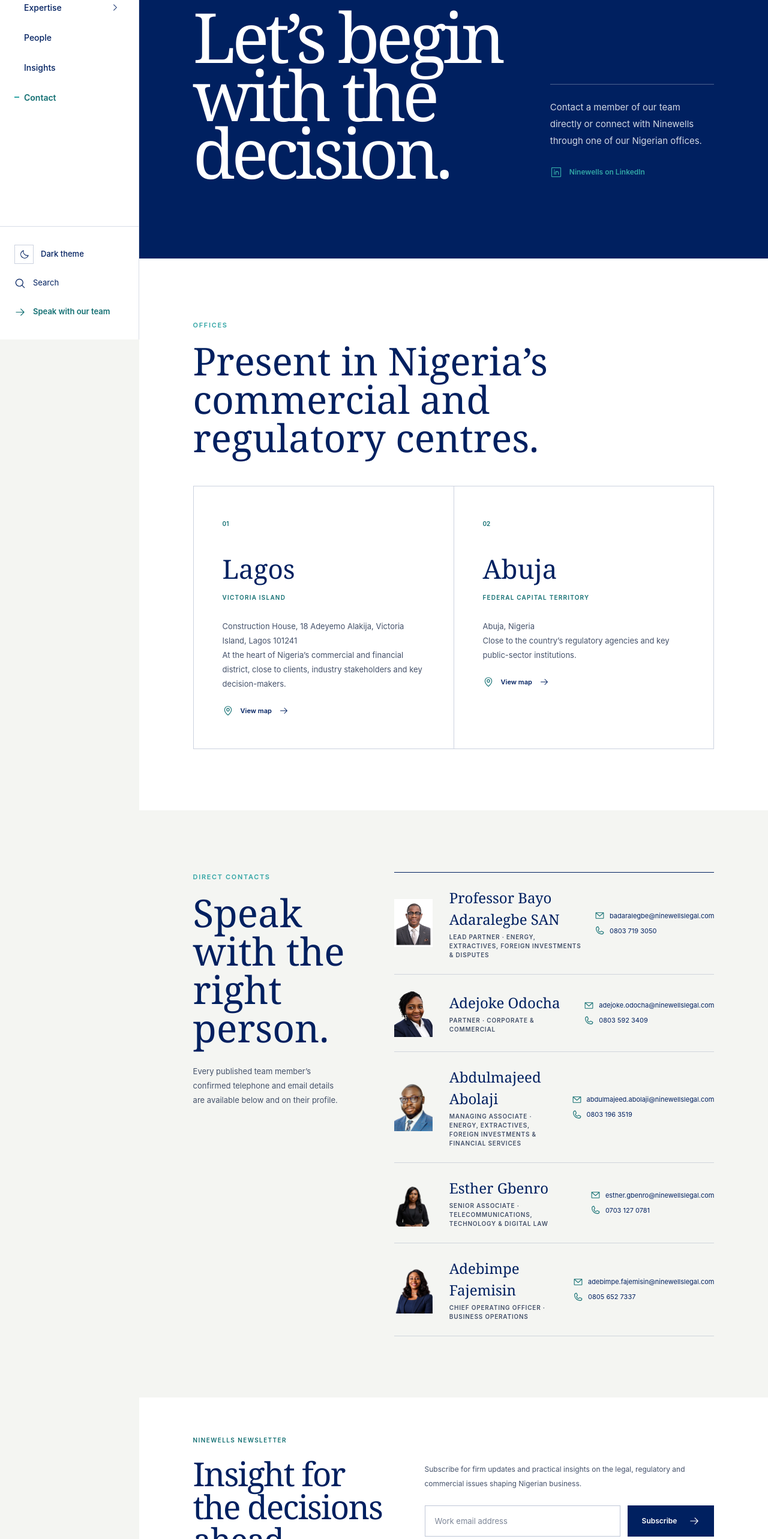
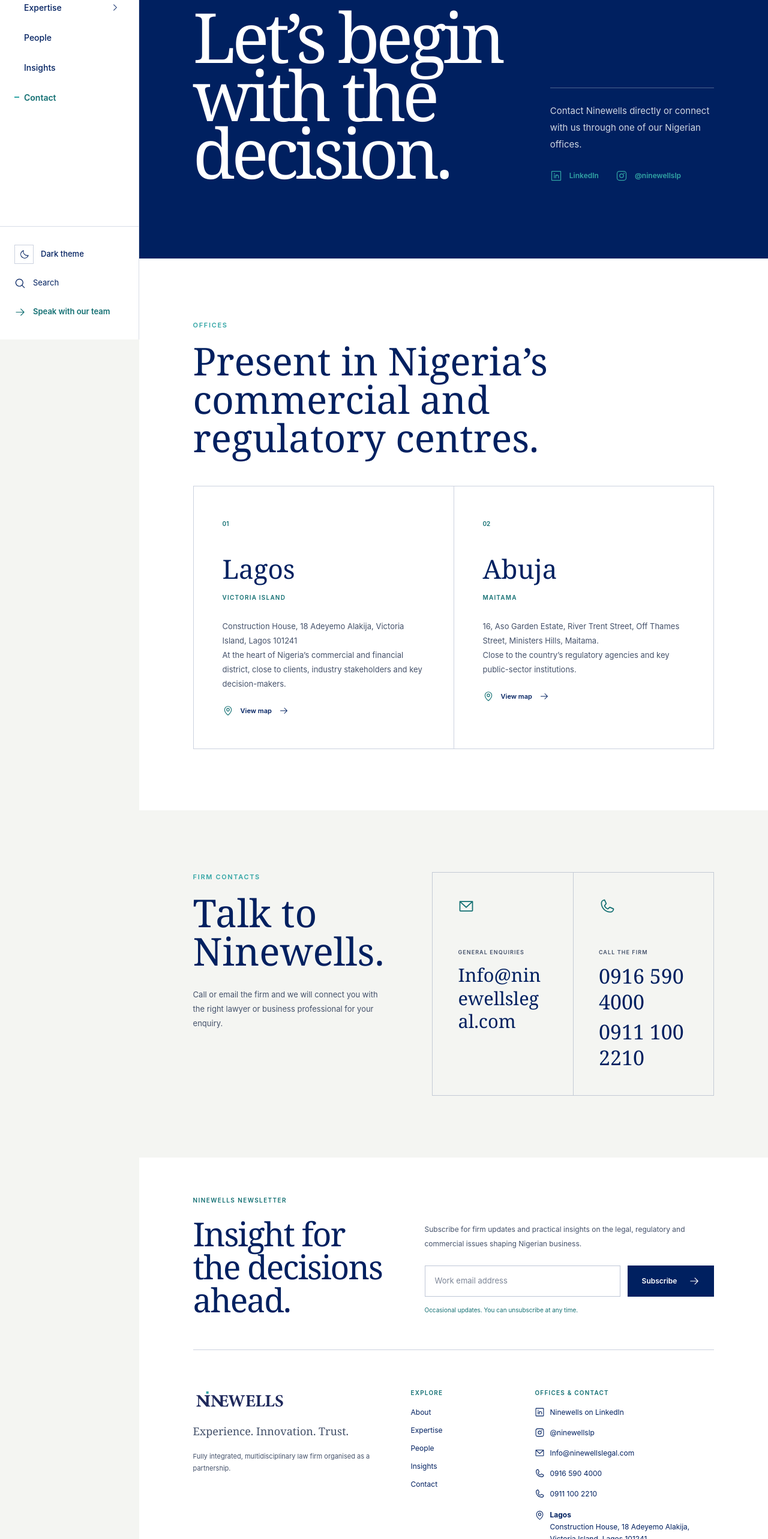
Before and after one commit to Psami-wondah/ninewellsweb, a React (Vite) app: page /contact in a window 1280 px wide. Shown: the part 234-2800 px from the top of the page at 60% size. Built offline with nearby package versions, Linux system fonts and the light colour scheme.

Commit message:
feat: extra updates

```diff
--- a/src/components/navigation/MobileMenu.tsx
+++ b/src/components/navigation/MobileMenu.tsx
@@ -8,10 +8,10 @@
 } from "@phosphor-icons/react";
 import { useState } from "react";
 import { Link, useLocation } from "react-router-dom";
+import { company } from "../../data/company";
 import {
   expertise,
   expertiseSlugs,
-  LINKEDIN_URL,
   navItems,
 } from "../../data/siteContent";
 import { useDialogFocus } from "../../hooks/useDialogFocus";
@@ -141,12 +141,20 @@
         </Link>
         <a
           className="text-[12px] text-white/85 no-underline"
-          href={LINKEDIN_URL}
+          href={company.social.linkedin}
           target="_blank"
           rel="noreferrer"
         >
           Ninewells on LinkedIn
         </a>
+        <a
+          className="text-[12px] text-white/85 no-underline"
+          href={company.social.instagram}
+          target="_blank"
+          rel="noreferrer"
+        >
+          Instagram {company.social.instagramHandle}
+        </a>
       </div>
     </div>
   );
--- a/src/components/pages/ContactPage.tsx
+++ b/src/components/pages/ContactPage.tsx
@@ -1,14 +1,12 @@
 import {
   ArrowRight,
   EnvelopeSimple,
+  InstagramLogo,
   LinkedinLogo,
   MapPin,
   Phone,
 } from "@phosphor-icons/react";
-import { Link } from "react-router-dom";
 import { company } from "../../data/company";
-import { people } from "../../data/people";
-import { LINKEDIN_URL } from "../../data/siteContent";
 import { Eyebrow } from "../ui/Eyebrow";
 
 export function ContactPage() {
@@ -28,17 +26,27 @@
           </h1>
           <div className="border-t border-white/30 pt-6">
             <p className="m-0 text-[15px] leading-7 text-white/82">
-              Contact a member of our team directly or connect with Ninewells
-              through one of our Nigerian offices.
+              Contact Ninewells directly or connect with us through one of our
+              Nigerian offices.
             </p>
+            <div className="mt-7 flex flex-wrap gap-x-7 gap-y-3">
               <a
-              className="mt-7 inline-flex items-center gap-3 text-[12px] font-semibold text-teal no-underline"
-              href={LINKEDIN_URL}
+                className="inline-flex items-center gap-3 text-[12px] font-semibold text-teal no-underline"
+                href={company.social.linkedin}
                 target="_blank"
                 rel="noreferrer"
               >
-              <LinkedinLogo size={20} /> Ninewells on LinkedIn
+                <LinkedinLogo size={20} /> LinkedIn
               </a>
+              <a
+                className="inline-flex items-center gap-3 text-[12px] font-semibold text-teal no-underline"
+                href={company.social.instagram}
+                target="_blank"
+                rel="noreferrer"
+              >
+                <InstagramLogo size={20} /> {company.social.instagramHandle}
+              </a>
+            </div>
           </div>
         </div>
       </section>
@@ -90,69 +98,58 @@
 
       <section
         className="bg-paper px-[clamp(22px,7vw,118px)] py-[clamp(72px,8vw,106px)] dark:bg-[#071224]"
-        aria-labelledby="direct-contacts-heading"
+        aria-labelledby="firm-contacts-heading"
       >
         <div className="grid gap-10 lg:grid-cols-[.55fr_1.15fr] lg:gap-20">
           <div>
-            <Eyebrow>Direct contacts</Eyebrow>
+            <Eyebrow>Firm contacts</Eyebrow>
             <h2
               className="mt-5 mb-0 font-serif text-[clamp(40px,5vw,64px)] leading-none font-normal text-navy dark:text-paper"
-              id="direct-contacts-heading"
+              id="firm-contacts-heading"
             >
-              Speak with the right person.
+              Talk to Ninewells.
             </h2>
             <p className="mt-7 max-w-[390px] text-[13px] leading-6 text-slate dark:text-paper/78">
-              Every published team member’s confirmed telephone and email
-              details are available below and on their profile.
+              Call or email the firm and we will connect you with the right
+              lawyer or business professional for your enquiry.
             </p>
           </div>
-          <div className="border-t border-navy dark:border-paper">
-            {people.map((person) => (
-              <article
-                className="grid gap-5 border-b border-navy/15 py-6 dark:border-white/15 sm:grid-cols-[72px_1fr_auto] sm:items-center"
-                key={person.slug}
-              >
-                <img
-                  className="h-20 w-16 object-cover"
-                  src={person.image}
-                  style={{ objectPosition: person.imagePosition }}
-                  alt=""
-                />
-                <div>
-                  <Link
-                    className="font-serif text-[24px] text-navy no-underline dark:text-paper"
-                    to={`/people/${person.slug}`}
-                  >
-                    {person.name}
-                  </Link>
-                  <p className="mt-1 mb-0 text-[10px] font-semibold uppercase tracking-[.08em] text-slate dark:text-paper/70">
-                    {person.position} · {person.role}
-                  </p>
-                </div>
-                <div className="flex flex-col gap-2 text-[11px]">
+          <div className="grid border-t border-l border-navy/20 dark:border-white/20 md:grid-cols-2">
             <a
-                    className="inline-flex items-center gap-2 text-navy no-underline dark:text-paper"
-                    href={`mailto:${person.email}`}
+              className="group min-h-[230px] border-r border-b border-navy/20 p-[clamp(24px,4vw,42px)] text-navy no-underline dark:border-white/20 dark:text-paper"
+              href={`mailto:${company.contact.email}`}
             >
               <EnvelopeSimple
                 className="text-teal-dark dark:text-teal"
-                      size={17}
-                    />{" "}
-                    {person.email}
+                size={28}
+              />
+              <small className="mt-14 block text-[9px] font-semibold uppercase tracking-[.12em] text-slate dark:text-paper/70">
+                General enquiries
+              </small>
+              <strong className="mt-3 block font-serif text-[clamp(23px,2.4vw,32px)] leading-tight font-normal break-words">
+                {company.contact.email}
+              </strong>
             </a>
-                  <a
-                    className="inline-flex items-center gap-2 text-navy no-underline dark:text-paper"
-                    href={`tel:${person.mobile.replace(/\s/g, "")}`}
-                  >
+            <div className="min-h-[230px] border-r border-b border-navy/20 p-[clamp(24px,4vw,42px)] text-navy dark:border-white/20 dark:text-paper">
               <Phone
                 className="text-teal-dark dark:text-teal"
-                      size={17}
-                    />{" "}
-                    {person.mobile}
+                size={28}
+              />
+              <small className="mt-14 block text-[9px] font-semibold uppercase tracking-[.12em] text-slate dark:text-paper/70">
+                Call the firm
+              </small>
+              <div className="mt-3 flex flex-col gap-2 font-serif text-[clamp(24px,2.7vw,34px)] leading-tight">
+                {company.contact.phones.map((phone) => (
+                  <a
+                    className="w-fit text-navy no-underline dark:text-paper"
+                    href={`tel:${phone.replace(/\s/g, "")}`}
+                    key={phone}
+                  >
+                    {phone}
                   </a>
+                ))}
               </div>
-              </article>
-            ))}
+            </div>
           </div>
         </div>
       </section>
--- a/src/components/sections/SiteFooter.tsx
+++ b/src/components/sections/SiteFooter.tsx
@@ -1,8 +1,14 @@
-import { ArrowRight, LinkedinLogo, MapPin } from "@phosphor-icons/react";
+import {
+  ArrowRight,
+  EnvelopeSimple,
+  InstagramLogo,
+  LinkedinLogo,
+  MapPin,
+  Phone,
+} from "@phosphor-icons/react";
 import { useState, type FormEvent } from "react";
 import { Link } from "react-router-dom";
 import { company } from "../../data/company";
-import { LINKEDIN_URL } from "../../data/siteContent";
 import { BrandLogo } from "../ui/BrandLogo";
 
 export function SiteFooter() {
@@ -110,12 +116,35 @@
         </p>
         <a
           className="flex items-center gap-2 no-underline"
-          href={LINKEDIN_URL}
+          href={company.social.linkedin}
           target="_blank"
           rel="noreferrer"
         >
           <LinkedinLogo size={17} /> Ninewells on LinkedIn
         </a>
+        <a
+          className="flex items-center gap-2 no-underline"
+          href={company.social.instagram}
+          target="_blank"
+          rel="noreferrer"
+        >
+          <InstagramLogo size={17} /> {company.social.instagramHandle}
+        </a>
+        <a
+          className="flex items-center gap-2 no-underline"
+          href={`mailto:${company.contact.email}`}
+        >
+          <EnvelopeSimple size={17} /> {company.contact.email}
+        </a>
+        {company.contact.phones.map((phone) => (
+          <a
+            className="flex items-center gap-2 no-underline"
+            href={`tel:${phone.replace(/\s/g, "")}`}
+            key={phone}
+          >
+            <Phone size={17} /> {phone}
+          </a>
+        ))}
         {company.offices.map((office) => (
           <a
             className="flex items-start gap-2 leading-5 no-underline"
--- a/src/data/company.ts
+++ b/src/data/company.ts
@@ -19,6 +19,15 @@
     ['ISO', 'International Organization for Standardization'],
     ['PII', 'Professional Indemnity Insurance'],
   ] as const,
+  contact: {
+    email: 'Info@ninewellslegal.com',
+    phones: ['0916 590 4000', '0911 100 2210'],
+  },
+  social: {
+    linkedin: 'https://www.linkedin.com/company/ninewells/',
+    instagram: 'https://www.instagram.com/ninewellslp/',
+    instagramHandle: '@ninewellslp',
+  },
   offices: [
     {
       city: 'Lagos',
@@ -29,10 +38,10 @@
     },
     {
       city: 'Abuja',
-      area: 'Federal Capital Territory',
-      address: 'Abuja, Nigeria',
+      area: 'Maitama',
+      address: '16, Aso Garden Estate, River Trent Street, Off Thames Street, Ministers Hills, Maitama.',
       description: 'Close to the country’s regulatory agencies and key public-sector institutions.',
-      mapUrl: 'https://maps.google.com/?q=Abuja+Nigeria',
+      mapUrl: 'https://maps.google.com/?q=16+Aso+Garden+Estate+River+Trent+Street+Off+Thames+Street+Ministers+Hills+Maitama+Abuja',
     },
   ],
 } as const
```
Lines whose indentation alone changed are shown as unchanged.
